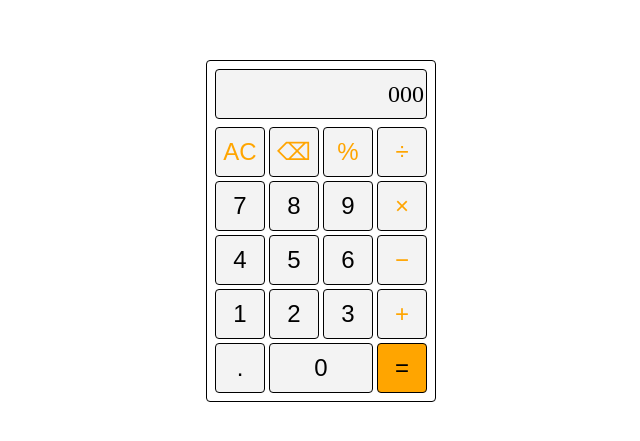
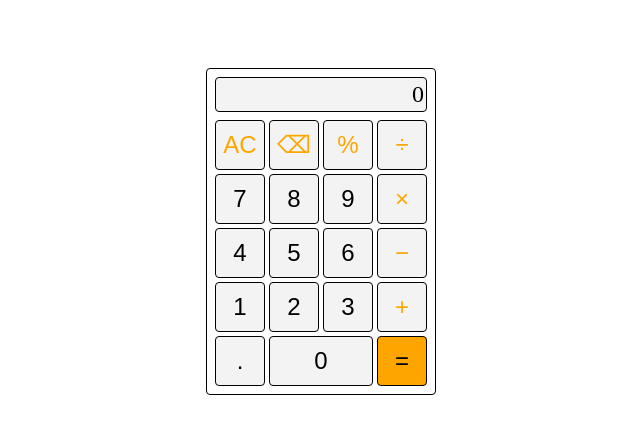
Before and after one commit to Raunakgup/calculator, a plain HTML site: page index.html in a window 1280 px wide. Shown: the part 177-618 px from the top of the page, without its empty margins (319-959 px from the left). Drawn offline with Linux system fonts and the light colour scheme.

Commit message:
Reduce screen height and make initial content in screen using js

```diff
--- a/index.html
+++ b/index.html
@@ -14,8 +14,7 @@
         <div id="calculator" class="flex-container flex-column black-border">
 
             <!-- Screen -->
-            <div id="screen" class="flex-container black-border">000
-            </div>
+            <div id="screen" class="flex-container black-border"></div>
 
             <!-- Keyboard -->
             <div id="keyboard" class="flex-container flex-column">
--- a/javascript.js
+++ b/javascript.js
@@ -0,0 +1,4 @@
+const keyboard = document.querySelector('#keyboard');
+const screen = document.querySelector("#screen");
+
+screen.textContent="0";
--- a/style.css
+++ b/style.css
@@ -40,7 +40,7 @@ button {
     gap: 4px;
 }
 #screen{
-    height: 50px;
+    height: 35px;
     justify-content: flex-end;
     align-items: center;
     overflow: hidden;
```
